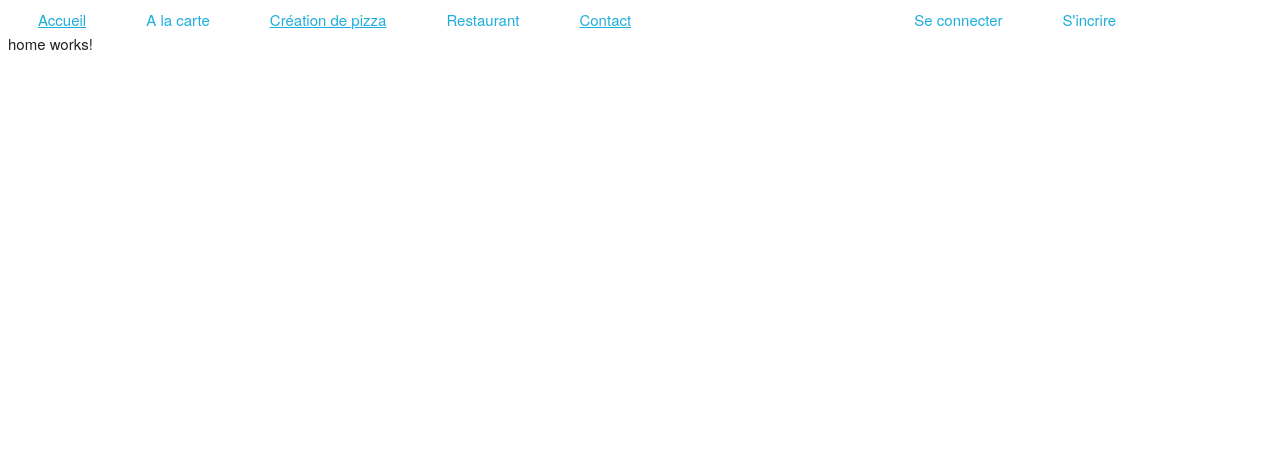
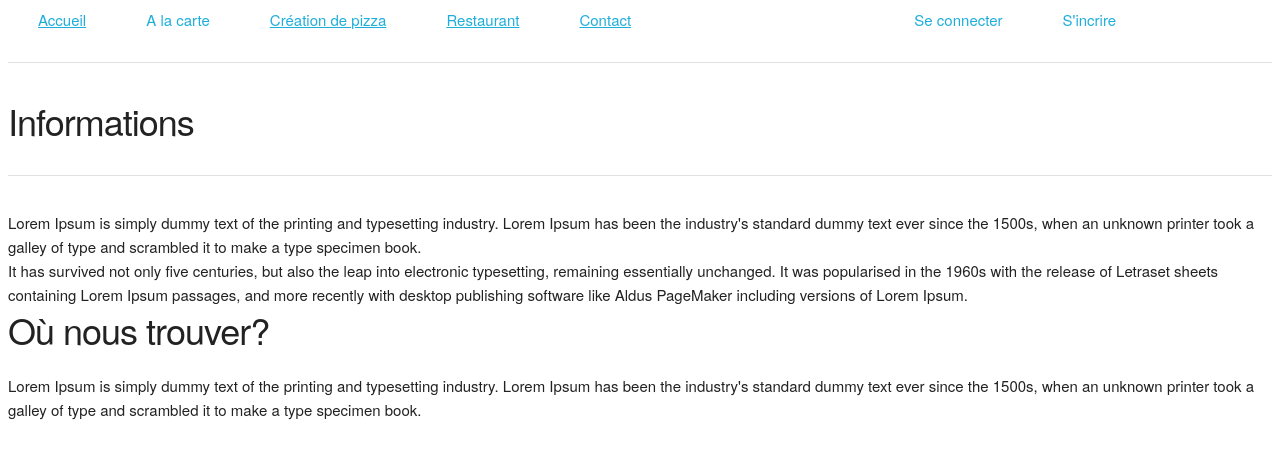
Before and after one commit to Al-Zoldiek/ENI_Pizza_Front, an Angular app: page /restaurant in a window 1280 px wide. Before the commit this address led to /. Shown: the top 458 px of the page. Built offline with nearby package versions, Linux system fonts and the light colour scheme.

Commit message:
commit generation du component restaurant, ajout dans le app.routing.module.ts, lien dans le header,  et commencement du restaurant.component.html

```diff
--- a/src/app/app-routing.module.ts
+++ b/src/app/app-routing.module.ts
@@ -3,11 +3,13 @@ import { RouterModule, Routes } from '@angular/router';
 import {FormPizzaComponent} from "./form-pizza/form-pizza.component";
 import {HomeComponent} from "./home/home.component";
 import {ContactComponent} from "./contact/contact.component";
+import {RestaurantComponent} from "./restaurant/restaurant.component";
 
 const routes: Routes = [
   {path: '', component: HomeComponent},
   {path: 'form-pizza', component: FormPizzaComponent},
   {path: 'contact', component: ContactComponent},
+  {path: 'restaurant', component: RestaurantComponent},
   {path: '**', redirectTo: ''}
 ];
 
--- a/src/app/app.module.ts
+++ b/src/app/app.module.ts
@@ -9,6 +9,7 @@ import { FormPizzaComponent } from './form-pizza/form-pizza.component';
 import { HomeComponent } from './home/home.component';
 
 import { ContactComponent } from './contact/contact.component';
+import { RestaurantComponent } from './restaurant/restaurant.component';
 
 
 @NgModule({
@@ -17,7 +18,8 @@ import { ContactComponent } from './contact/contact.component';
     HeaderComponent,
     FormPizzaComponent,
     HomeComponent,
-    ContactComponent
+    ContactComponent,
+    RestaurantComponent
   ],
   imports: [
     BrowserModule,
--- a/src/app/header/header.component.html
+++ b/src/app/header/header.component.html
@@ -4,7 +4,7 @@
       <li><a [routerLink]="['']">Accueil</a></li>
       <li><a>A la carte</a></li>
       <li><a [routerLink]="['/form-pizza']">Création de pizza</a></li>
-      <li><a>Restaurant</a></li>
+      <li><a [routerLink]="['/restaurant']">Restaurant</a></li>
       <li><a [routerLink]="['/contact']">Contact</a></li>
     </span>
     <span class="four columns">
--- /dev/null
+++ b/src/app/restaurant/restaurant.component.html
@@ -0,0 +1,29 @@
+<hr>
+<h3>Informations</h3>
+<hr>
+<article>
+  <div>Lorem Ipsum is simply dummy text of the printing and typesetting industry.
+    Lorem Ipsum has been the industry's standard dummy text ever since the 1500s,
+    when an unknown printer took a galley of type and scrambled it to make a type specimen book.
+  </div>
+  <div>
+    It has survived not only five centuries, but also the leap into electronic typesetting,
+    remaining essentially unchanged. It was popularised in the 1960s with the release of
+    Letraset sheets containing Lorem Ipsum passages, and more recently
+    with desktop publishing software like Aldus PageMaker including versions of Lorem Ipsum.</div>
+</article>
+
+
+<h3>Où nous trouver?</h3>
+
+<article>
+  <div>
+    Lorem Ipsum is simply dummy text of the printing and typesetting industry.
+    Lorem Ipsum has been the industry's standard dummy text ever since the 1500s,
+    when an unknown printer took a galley of type and scrambled it to make a type specimen book.
+  </div>
+  <div >
+    <!--<a href="https://www.google.fr/maps/place/48%C2%B006'00.0%22N+1%C2%B042'00.0%22W/@48.0997647,-1.7011914,17.75z/data=!4m5!3m4!1s0x0:0xa0c68259e7def018!8m2!3d48.1!4d-1.7">
+      <img src="../../img/planEniPizza.png"></a>-->
+  </div>
+</article>
--- /dev/null
+++ b/src/app/restaurant/restaurant.component.ts
@@ -0,0 +1,15 @@
+import { Component, OnInit } from '@angular/core';
+
+@Component({
+  selector: 'app-restaurant',
+  templateUrl: './restaurant.component.html',
+  styleUrls: ['./restaurant.component.scss']
+})
+export class RestaurantComponent implements OnInit {
+
+  constructor() { }
+
+  ngOnInit(): void {
+  }
+
+}
```
Also changed, not shown: src/app/restaurant/restaurant.component.scss (added), src/img/planEniPizza.png (added), 1 other file (tests, documents, lock files or other folders).
